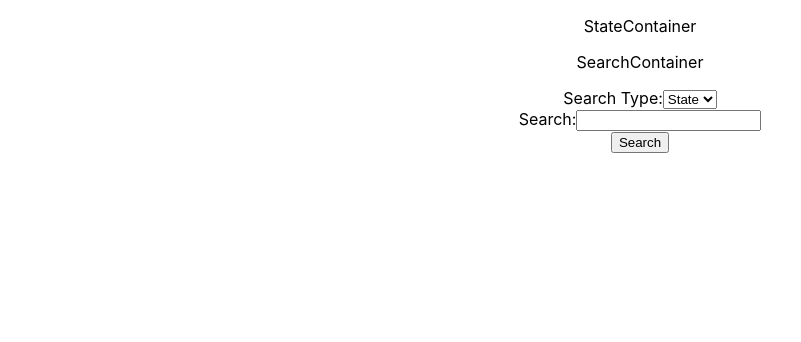
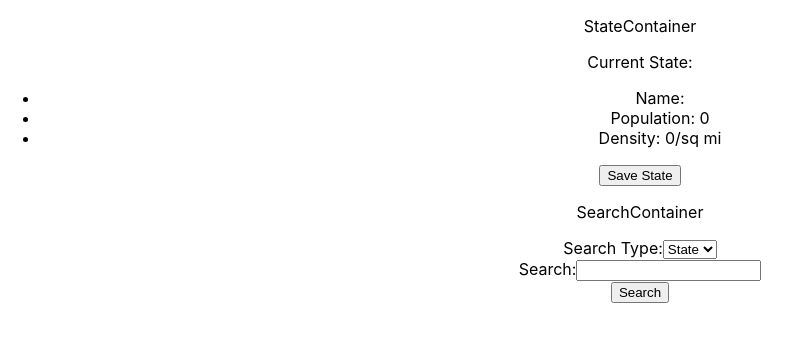
Before and after one commit to LehmanBrother/Project-3, a React (Create React App) app: page / in a window 1280 px wide. Shown: the top 342 px of the page, without its empty margins (0-801 px from the left). Built offline with nearby package versions, Linux system fonts and the light colour scheme; no server answers.

Commit message:
Added user state post route

```diff
--- a/src/App.js
+++ b/src/App.js
@@ -16,7 +16,9 @@ class App extends Component {
         pop: 0,
         density: 0,
         code: 0
-      }
+      },
+      currentGeoShow: '',//this will determine whether StateContainer shows state or place
+      userStates: []
     }
   }
 
@@ -54,6 +56,30 @@ class App extends Component {
     }
   }
 
+  saveState = async (e) => {
+    //calls state post route
+    e.preventDefault();
+    console.log('saveState called');
+    try {
+      const savedState = await fetch('http://localhost:9000/api/v1/census/state', {
+        method: 'POST',
+        body: JSON.stringify(this.state.currentState),
+        credentials: 'include',
+        headers: {
+          'Content-Type': 'application/json'
+        }
+      })
+      const parsedResponse = await savedState.json();
+      console.log(parsedResponse.data, 'parsedResponse.data');
+      this.setState({
+        userStates: [...this.state.userStates, parsedResponse.data]
+      });
+      console.log(this.state.userStates, 'userStates');
+    } catch(err) {
+      console.log(err);
+    }
+  }
+
   componentDidMount(){
     console.log('cdm');
     //this.getAllStates();
@@ -62,7 +88,7 @@ class App extends Component {
   render() {
     return (
       <div className="App">
-        <StateContainer />
+        <StateContainer currentState={this.state.currentState} saveState={this.saveState} />
         <SearchContainer geoSearch={this.geoSearch} />
       </div>
     );
--- a/src/StateContainer/index.js
+++ b/src/StateContainer/index.js
@@ -9,7 +9,18 @@ class StateContainer extends Component {
 	}
 	render(){
 		return (
-			<p>StateContainer</p>
+			<div>
+				<p>StateContainer</p>
+				<p>Current State:</p>
+				<ul>
+					<li>Name: {this.props.currentState.name}</li>
+					<li>Population: {this.props.currentState.pop}</li>
+					<li>Density: {Math.round(10*this.props.currentState.density)/10}/sq mi</li>
+				</ul>
+				<form onSubmit={this.props.saveState}>
+					<button type='Submit'>Save State</button>
+				</form>
+			</div>
 		)
 	}
 }
```
